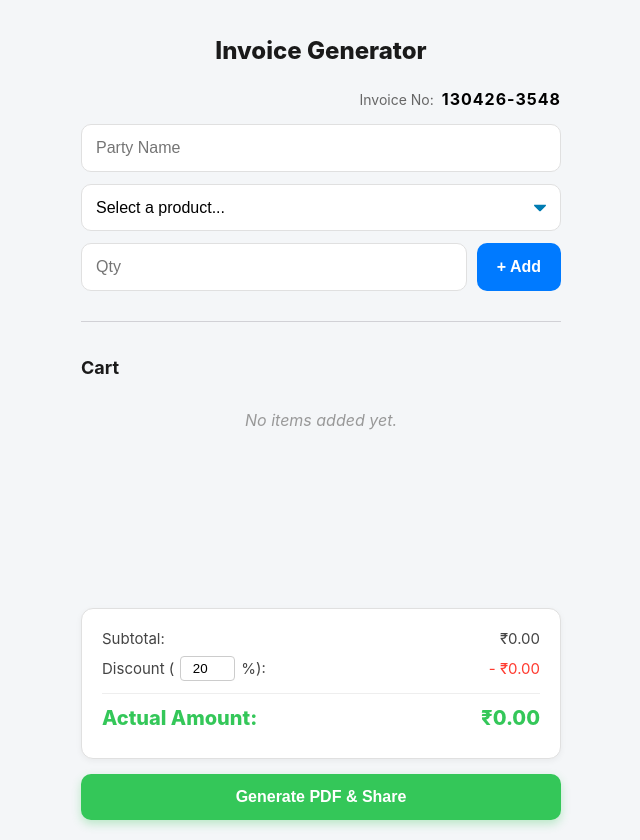
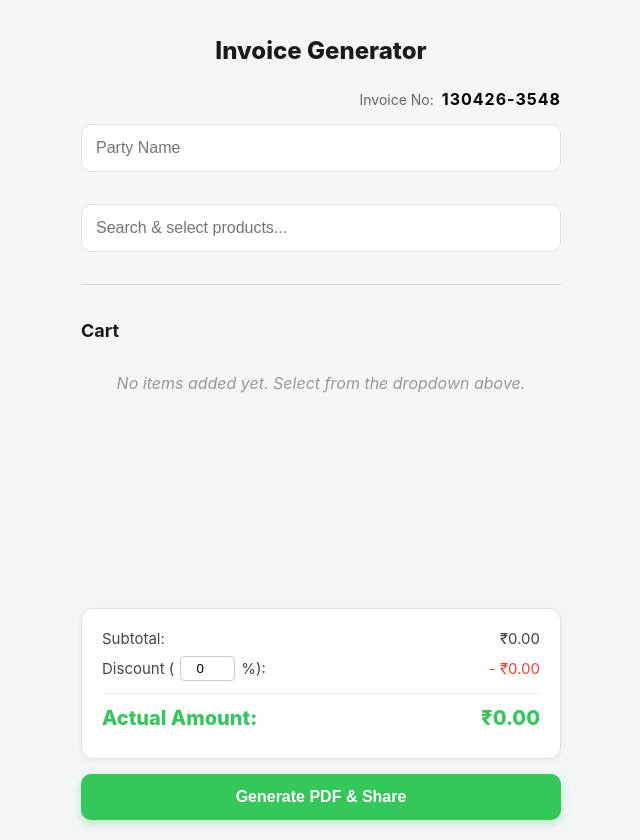
Before and after one commit to Aerozel/Invoice-App, a React (Vite) app: page / in a window 1280 px wide. Shown: the whole page, without its empty margins (319-959 px from the left). Built offline with nearby package versions, Linux system fonts and the light colour scheme.

Commit message:
Update app.jsx for new functionality
added search dropdown with quantities besides it instead of manually selecting each one

```diff
--- a/src/app.jsx
+++ b/src/app.jsx
@@ -1,8 +1,9 @@
-import React, { useState, useEffect } from 'react';
+import React, { useState, useEffect, useRef } from 'react';
 import html2pdf from 'html2pdf.js';
 import './style.css';
 
-const PRODUCTS = [{ label: 'Select a product...', value: 0 },
+const PRODUCTS = [
+  { label: 'Select a product...', value: 0 },
   { label: 'CF500', value: 175 }, { label: 'CF1000', value: 280 },
   { label: 'SR500', value: 140 }, { label: 'SR1000', value: 250 },
   { label: 'DC500', value: 180 }, { label: 'DC1000', value: 290 },
@@ -18,13 +19,32 @@ const PRODUCTS = [{ label: 'Select a product...', value: 0 },
 ];
 
 export default function App() {
+  // const [partyName, setPartyName] = useState('');
+  // const [selectedProduct, setSelectedProduct] = useState(PRODUCTS[0]);
+  // const [quantity, setQuantity] = useState('');
+  // const [items, setItems] = useState([]);
+
   const [partyName, setPartyName] = useState('');
-  const [selectedProduct, setSelectedProduct] = useState(PRODUCTS[0]);
-  const [quantity, setQuantity] = useState('');
-  const [items, setItems] = useState([]);
+  const [cart, setCart] = useState({}); // Stores selections as { 'ProductName': quantity }
 
-  const [discountPercent, setDiscountPercent] = useState(20);
+  const [discountPercent, setDiscountPercent] = useState(0);
   const [invoiceNumber, setInvoiceNumber] = useState('');
+
+  // Custom Dropdown States
+  const [isDropdownOpen, setIsDropdownOpen] = useState(false);
+  const [searchTerm, setSearchTerm] = useState('');
+  const dropdownRef = useRef(null);
+
+  // Close dropdown when tapping outside
+  useEffect(() => {
+    const handleClickOutside = (event) => {
+      if (dropdownRef.current && !dropdownRef.current.contains(event.target)) {
+        setIsDropdownOpen(false);
+      }
+    };
+    document.addEventListener('mousedown', handleClickOutside);
+    return () => document.removeEventListener('mousedown', handleClickOutside);
+  }, []);
 
   useEffect(() => {
     generateNewInvoiceNumber();
@@ -39,29 +59,65 @@ export default function App() {
     setInvoiceNumber(`${dd}${mm}${yy}-${randomXXXX}`);
   };
 
-  const addItem = () => {
-    if (selectedProduct.value === 0 || !quantity || isNaN(quantity) || parseInt(quantity) <= 0) {
-      alert('Please select a valid product and enter a quantity greater than 0.');
-      return;
-    }
+  // const addItem = () => {
+  //   if (selectedProduct.value === 0 || !quantity || isNaN(quantity) || parseInt(quantity) <= 0) {
+  //     alert('Please select a valid product and enter a quantity greater than 0.');
+  //     return;
+  //   }
 
-    const qty = parseInt(quantity);
-    const newItem = {
-      id: Date.now().toString(),
-      name: selectedProduct.label,
-      rate: selectedProduct.value,
-      quantity: qty,
-      total: selectedProduct.value * qty,
-    };
+  //   const qty = parseInt(quantity);
+  //   const newItem = {
+  //     id: Date.now().toString(),
+  //     name: selectedProduct.label,
+  //     rate: selectedProduct.value,
+  //     quantity: qty,
+  //     total: selectedProduct.value * qty,
+  //   };
 
-    setItems([...items, newItem]);
-    setQuantity('');
-    setSelectedProduct(PRODUCTS[0]);
+  //   setItems([...items, newItem]);
+  //   setQuantity('');
+  //   setSelectedProduct(PRODUCTS[0]);
+  // };
+
+  // const removeItem = (id) => {
+  //   setItems(items.filter(item => item.id !== id));
+  // };
+
+  const handleProductSelect = (product) => {
+    setCart(prev => {
+      if (prev[product.label] !== undefined) return prev;
+      return { ...prev, [product.label]: '' }; // Start completely blank
+    });
+    setSearchTerm(''); // Clear search box after selection
+    setIsDropdownOpen(true); // Keep dropdown open!
   };
 
-  const removeItem = (id) => {
-    setItems(items.filter(item => item.id !== id));
+  const removeItem = (label) => {
+    setCart(prev => {
+      const newCart = { ...prev };
+      delete newCart[label];
+      return newCart;
+    });
   };
+
+  const handleQuantityChange = (label, val) => {
+    // Allow empty string so user can delete the number
+    const newQty = val === '' ? '' : parseInt(val, 10);
+    setCart(prev => ({ ...prev, [label]: newQty }));
+  };
+
+  // Safely calculate totals even if quantity field is currently blank
+  const items = Object.entries(cart).map(([label, qty]) => {
+    const product = PRODUCTS.find(p => p.label === label);
+    const safeQty = qty === '' ? 0 : qty;
+    return {
+      id: label,
+      name: label,
+      rate: product.value,
+      quantity: qty,
+      total: product.value * safeQty
+    };
+  });
 
   const subTotal = items.reduce((sum, item) => sum + item.total, 0);
   const discount = subTotal * (discountPercent / 100);
@@ -70,6 +126,12 @@ export default function App() {
   const generateAndSharePDF = async () => {
     if (!partyName.trim() || items.length === 0) {
       alert('Please enter a party name and add at least one item.');
+      return;
+    }
+
+    const hasEmptyQuantities = items.some(item => item.quantity === '' || item.quantity <= 0);
+    if (hasEmptyQuantities) {
+      alert('Please enter a valid quantity for all selected products before generating.');
       return;
     }
 
@@ -161,8 +223,11 @@ export default function App() {
         document.body.removeChild(link);
       }
 
+      // setPartyName('');
+      // setItems([]);
+
       setPartyName('');
-      setItems([]);
+      setCart({});
 
     } catch (error) {
       console.error(error);
@@ -187,7 +252,7 @@ export default function App() {
         onChange={(e) => setPartyName(e.target.value)}
       />
 
-      <div className="input-group">
+      {/* <div className="input-group">
         <select
           className="input-field select-field"
           value={selectedProduct.label}
@@ -233,6 +298,104 @@ export default function App() {
           </div>
         ))}
         {items.length === 0 && <div className="empty-state">No items added yet.</div>}
+      </div> */}
+
+      {/* Custom Searchable & Auto-open Dropdown */}
+      <div className="input-group" style={{ marginTop: '20px', position: 'relative' }} ref={dropdownRef}>
+        <input
+          type="text"
+          className="input-field"
+          placeholder="Search & select products..."
+          value={searchTerm}
+          onChange={(e) => {
+            setSearchTerm(e.target.value);
+            setIsDropdownOpen(true);
+          }}
+          onFocus={() => setIsDropdownOpen(true)}
+          style={{ width: '100%', boxSizing: 'border-box' }}
+        />
+
+        {isDropdownOpen && (
+          <ul style={{
+            position: 'absolute',
+            top: '100%',
+            left: 0,
+            right: 0,
+            maxHeight: '220px',
+            overflowY: 'auto',
+            background: '#fff',
+            border: '1px solid #ccc',
+            borderRadius: '6px',
+            zIndex: 1000,
+            listStyle: 'none',
+            padding: 0,
+            margin: '4px 0 0 0',
+            boxShadow: '0 4px 12px rgba(0,0,0,0.15)'
+          }}>
+            {PRODUCTS.filter(p => p.value > 0 && p.label.toLowerCase().includes(searchTerm.toLowerCase())).length > 0 ? (
+              PRODUCTS.filter(p => p.value > 0 && p.label.toLowerCase().includes(searchTerm.toLowerCase())).map((p, index) => {
+                const isSelected = cart[p.label] !== undefined;
+                return (
+                  <li
+                    key={index}
+                    onClick={() => !isSelected && handleProductSelect(p)}
+                    style={{
+                      padding: '12px 15px',
+                      borderBottom: '1px solid #eee',
+                      cursor: isSelected ? 'not-allowed' : 'pointer',
+                      background: isSelected ? '#f5f5f5' : '#fff',
+                      opacity: isSelected ? 0.6 : 1,
+                      display: 'flex',
+                      justifyContent: 'space-between',
+                      alignItems: 'center'
+                    }}
+                  >
+                    <span style={{ fontWeight: '500' }}>{p.label}</span>
+                    <span style={{ color: '#666', fontSize: '14px' }}>
+                      {isSelected ? 'Added' : `₹${p.value}`}
+                    </span>
+                  </li>
+                );
+              })
+            ) : (
+              <li style={{ padding: '12px 15px', color: '#999', textAlign: 'center' }}>No matching products</li>
+            )}
+          </ul>
+        )}
+      </div>
+
+      <hr className="divider" />
+
+      <h2 className="section-title">Cart</h2>
+      <div className="items-list">
+        {items.length === 0 && <div className="empty-state">No items added yet. Select from the dropdown above.</div>}
+
+        {items.map((item) => (
+          <div key={item.id} className="item-card" style={{ display: 'flex', alignItems: 'center', justifyContent: 'space-between', gap: '10px' }}>
+            <div style={{ flex: 1 }}>
+              <div className="item-title">{item.name}</div>
+              <div className="item-sub">Rate: ₹{item.rate}</div>
+            </div>
+
+            <div style={{ display: 'flex', alignItems: 'center', gap: '15px' }}>
+              <div style={{ display: 'flex', flexDirection: 'column', alignItems: 'center' }}>
+                <span style={{ fontSize: '11px', color: '#666', marginBottom: '4px' }}>Qty</span>
+                <input
+                  type="number"
+                  min="1"
+                  value={item.quantity}
+                  onChange={(e) => handleQuantityChange(item.name, e.target.value)}
+                  style={{ width: '55px', padding: '6px', borderRadius: '6px', border: '1px solid #ccc', textAlign: 'center', fontWeight: 'bold' }}
+                />
+              </div>
+
+              <div style={{ display: 'flex', flexDirection: 'column', alignItems: 'flex-end', minWidth: '70px' }}>
+                <div className="item-title" style={{ marginBottom: '6px' }}>₹{item.total}</div>
+                <button className="btn-remove" onClick={() => removeItem(item.name)} style={{ padding: '4px 8px', fontSize: '12px' }}>Remove</button>
+              </div>
+            </div>
+          </div>
+        ))}
       </div>
 
       <div className="summary-card">
```
